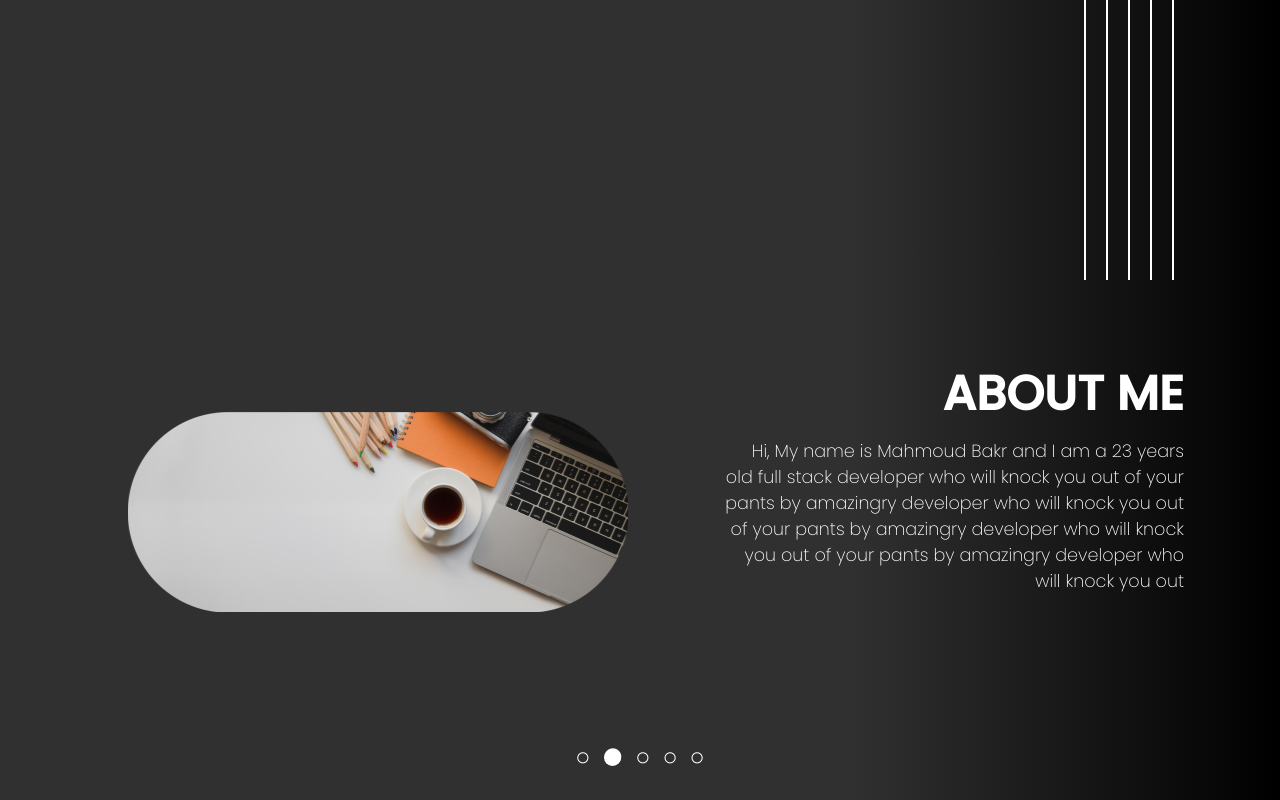
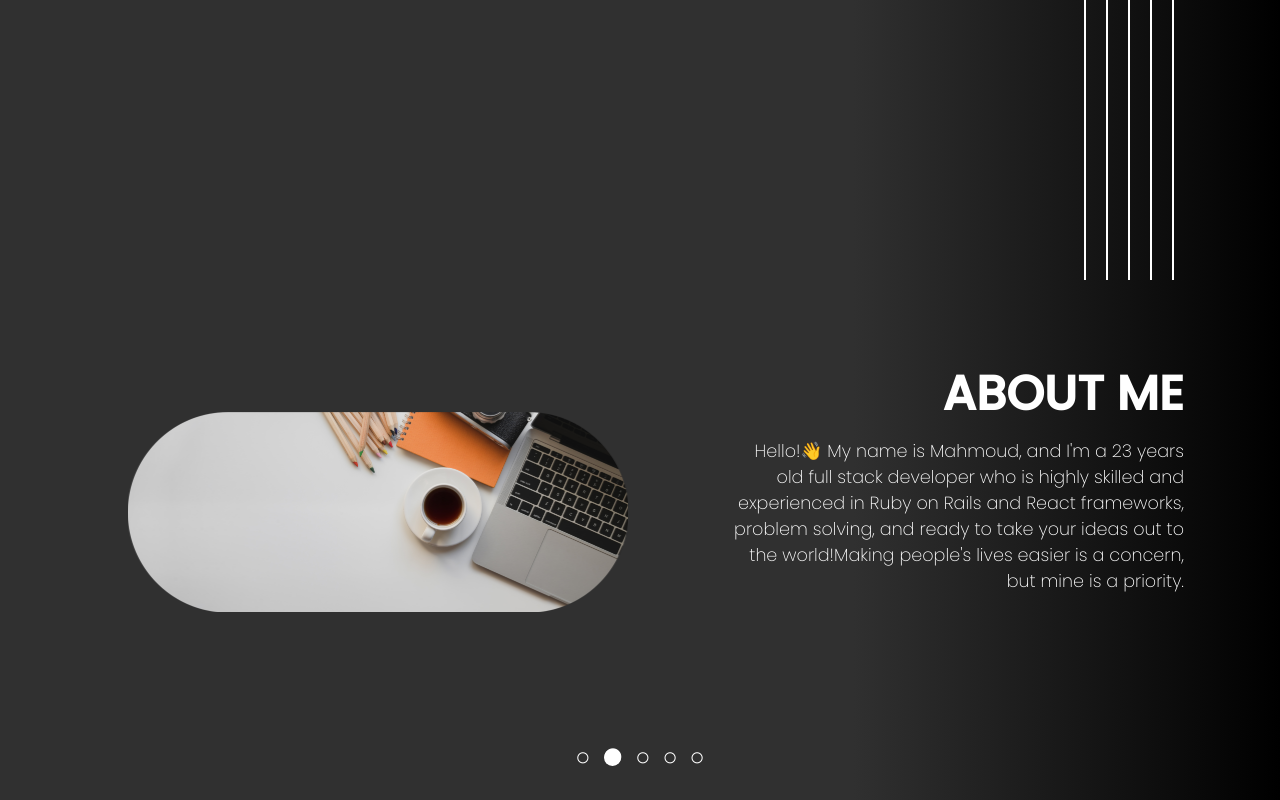
Before and after one commit to MahmoudBakr23/new-portfolio, a React (Create React App) app: page /aboutme in a window 1280 px wide. Built offline with nearby package versions, Linux system fonts and the light colour scheme.

Commit message:
Apply styles on mid size screen

```diff
--- a/src/Components/About.js
+++ b/src/Components/About.js
@@ -13,7 +13,8 @@ const About = () => {
             <AboutWrapper>
                 <Heading smmar={"2rem 0 0 0"} >ABOUT ME</Heading>
                 <SubHeading tight size={"1rem"}>
-                    Hi, My name is Mahmoud Bakr and I am a 23 years old full stack developer who will knock you out of your pants by amazingry developer who will knock you out of your pants by amazingry developer who will knock you out of your pants by amazingry developer who will knock you out
+                    Hello!👋
+                    My name is Mahmoud, and I'm a 23 years old full stack developer who is highly skilled and experienced in Ruby on Rails and React frameworks, problem solving, and ready to take your ideas out to the world!<span style={{display: 'hidden'}}>Making people's lives easier is a concern, but mine is a priority.</span>
                 </SubHeading>
             </AboutWrapper>
             <LinesCont mar={"0 6rem"} hght={"35%"} right={"0"} top={"0"} mdmar={"0 3rem"} mdhght={"25%"} mdright={"0"} mdtop={"0"} >
```
